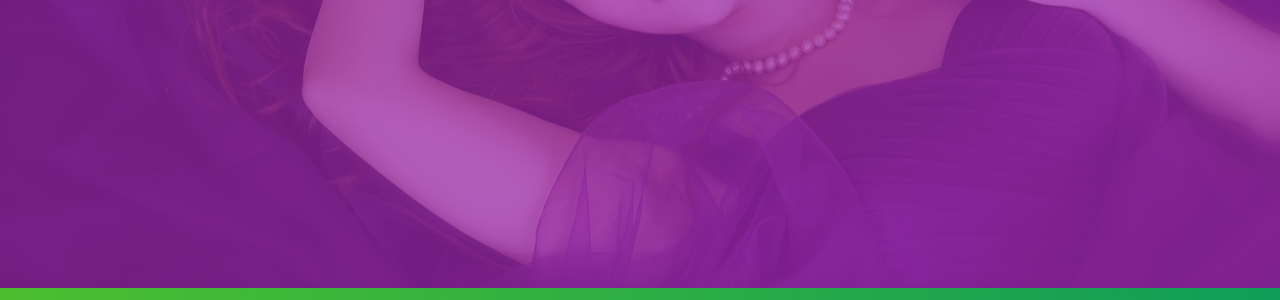
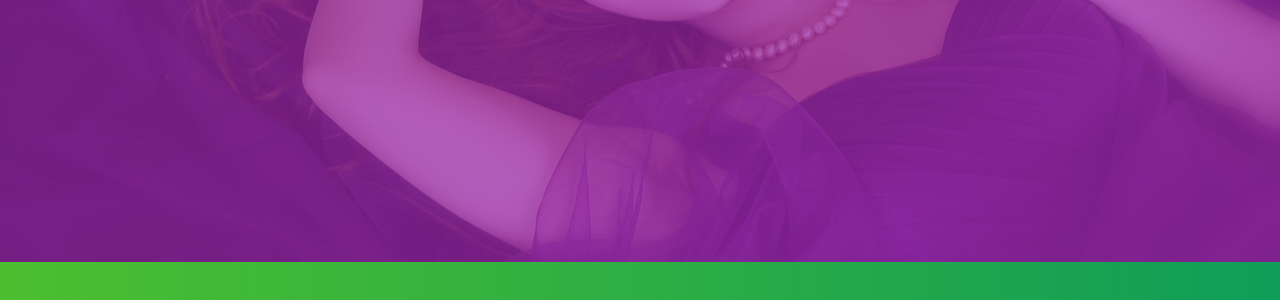
Before and after one commit to zengnanyang/zengnanyang.github.io, a plain HTML site: page 404.html in a window 1280 px wide. Shown: the part 434-734 px from the top of the page. Drawn offline with Linux system fonts and the light colour scheme; some packages are replaced by stand-ins of ours; a script that the page names is missing.

Commit message:
Site updated: 2021-07-03 19:59:48

```diff
--- a/404.html
+++ b/404.html
@@ -268,7 +268,7 @@
     <style type="text/css">
     /* don't remove. */
     .about-cover {
-        height: 90.2vh;
+        height: 87vh;
     }
     .bg-cover:after {
         animation-play-state: paused;
```
